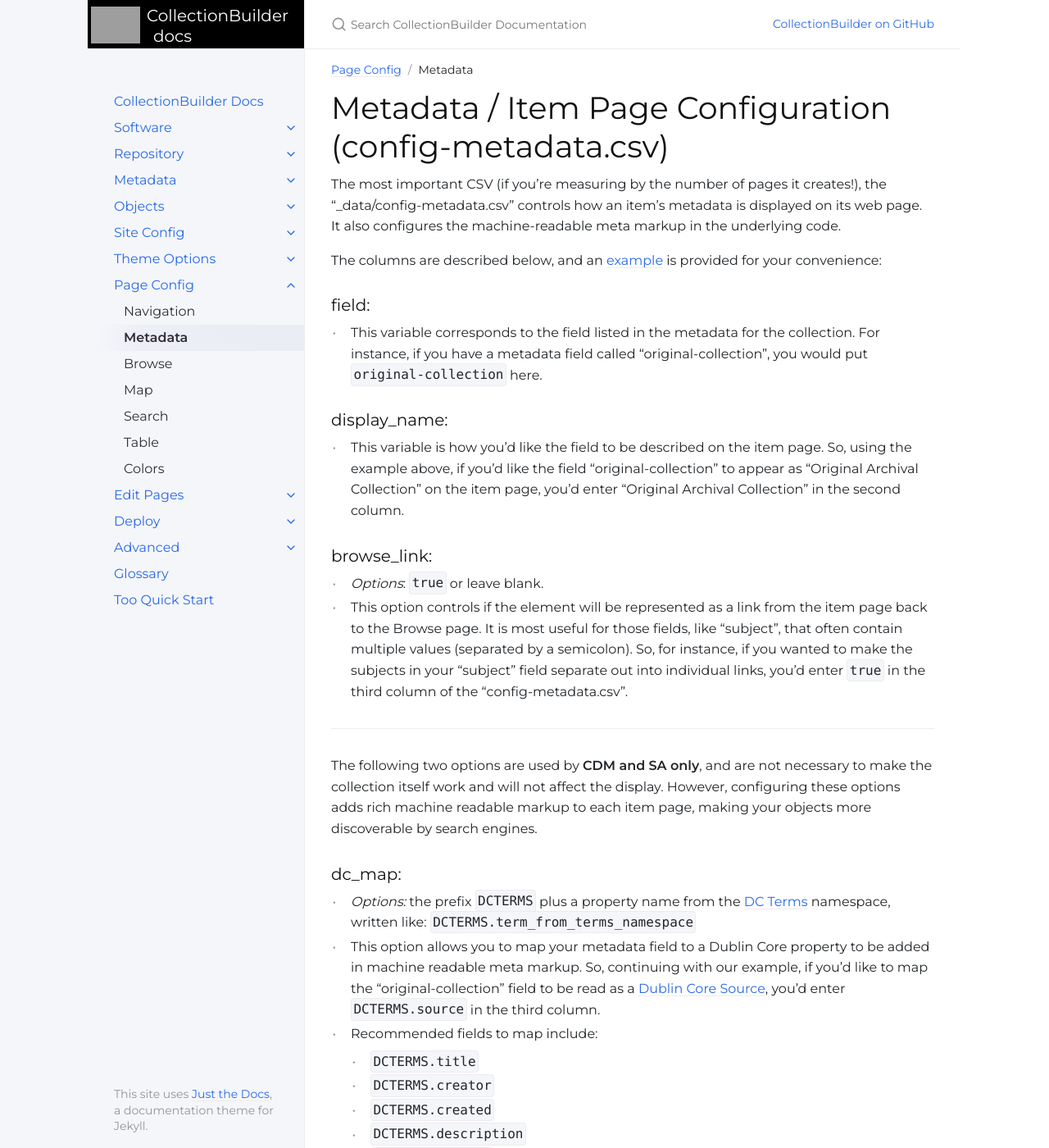
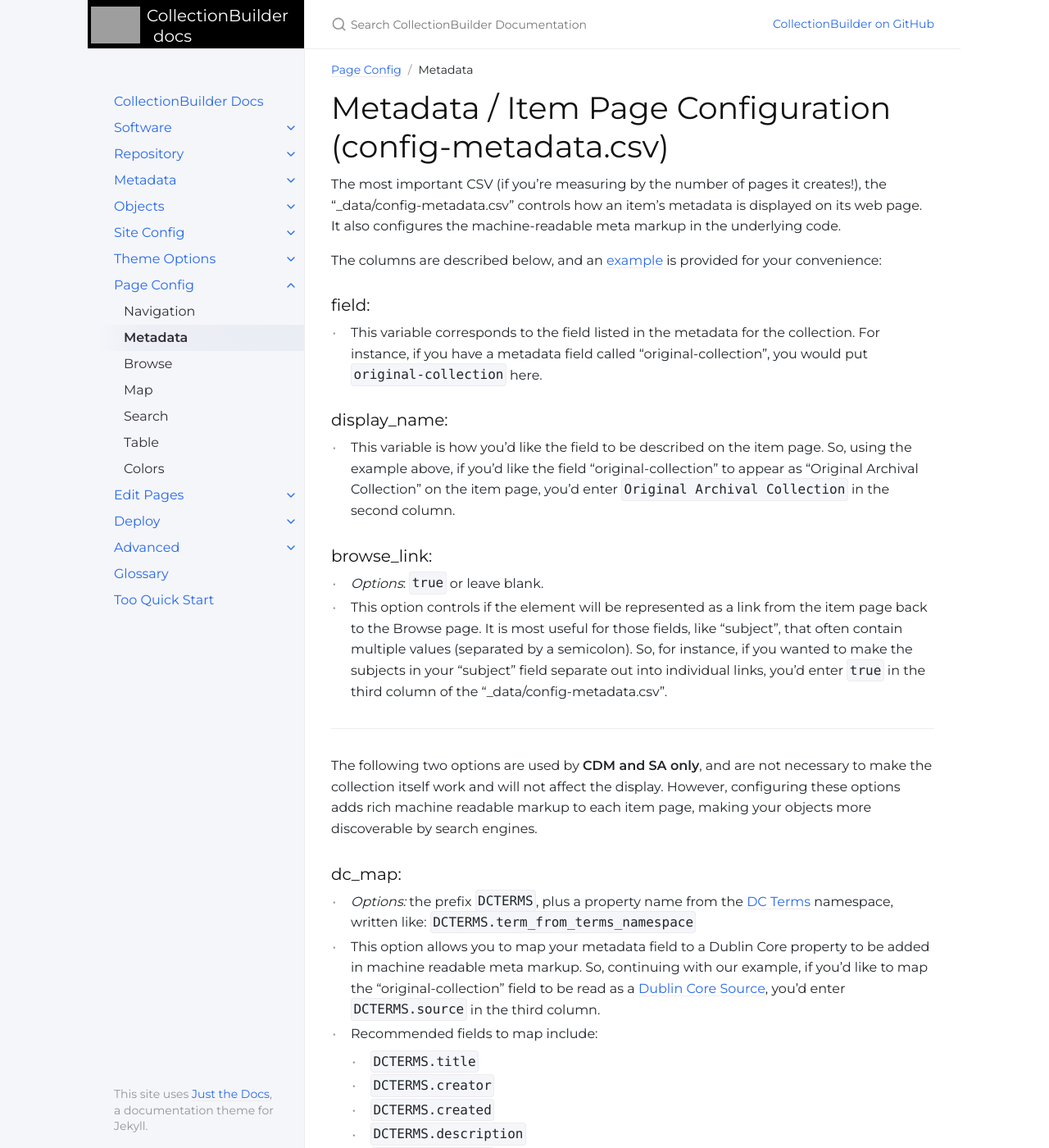
Before and after one commit to CollectionBuilder/cb-docs, a Jekyll site: the page built from docs/customization/config-metadata.md, in a window 1280 px wide and 1400 px high. Shown: the whole window at 82% size. Built offline with Jekyll 4.4.1, drawn with Linux system fonts in a browser that asks for light colours.

Commit message:
quotation consistency

```diff
--- a/docs/customization/config-metadata.md
+++ b/docs/customization/config-metadata.md
@@ -15,11 +15,11 @@ The columns are described below, and an [example](#example) is provided for your
 - This variable corresponds to the field listed in the metadata for the collection. For instance, if you have a metadata field called "original-collection", you would put `original-collection` here.
 
 ### display_name:
-- This variable is how you'd like the field to be described on the item page. So, using the example above, if you'd like the field "original-collection" to appear as "Original Archival Collection" on the item page, you'd enter "Original Archival Collection" in the second column.
+- This variable is how you'd like the field to be described on the item page. So, using the example above, if you'd like the field "original-collection" to appear as "Original Archival Collection" on the item page, you'd enter `Original Archival Collection` in the second column.
 
 ### browse_link:
 - *Options*: `true` or leave blank.
-- This option controls if the element will be represented as a link from the item page back to the Browse page. It is most useful for those fields, like "subject", that often contain multiple values (separated by a semicolon). So, for instance, if you wanted to make the subjects in your "subject" field separate out into individual links, you'd enter `true` in the third column of the "config-metadata.csv".
+- This option controls if the element will be represented as a link from the item page back to the Browse page. It is most useful for those fields, like "subject", that often contain multiple values (separated by a semicolon). So, for instance, if you wanted to make the subjects in your "subject" field separate out into individual links, you'd enter `true` in the third column of the "_data/config-metadata.csv".
 
 ---
 
@@ -27,7 +27,7 @@ The following two options are used by **CDM and SA only**, and are not necessary
 However, configuring these options adds rich machine readable markup to each item page, making your objects more discoverable by search engines.
 
 ### dc_map:
-- *Options:* the prefix `DCTERMS` plus a property name from the [DC Terms](https://www.dublincore.org/specifications/dublin-core/dcmi-terms/){:target='_blank' rel='noopener'} namespace, written like: `DCTERMS.term_from_terms_namespace`
+- *Options:* the prefix `DCTERMS`, plus a property name from the [DC Terms](https://www.dublincore.org/specifications/dublin-core/dcmi-terms/){:target='_blank' rel='noopener'} namespace, written like: `DCTERMS.term_from_terms_namespace`
 - This option allows you to map your metadata field to a Dublin Core property to be added in machine readable meta markup. So, continuing with our example, if you'd like to map the "original-collection" field to be read as a [Dublin Core Source](https://www.dublincore.org/specifications/dublin-core/dcmi-terms/#http://purl.org/dc/terms/source){:target='_blank' rel='noopener'}, you'd enter `DCTERMS.source` in the third column.
 - Recommended fields to map include:
     - `DCTERMS.title`
```
